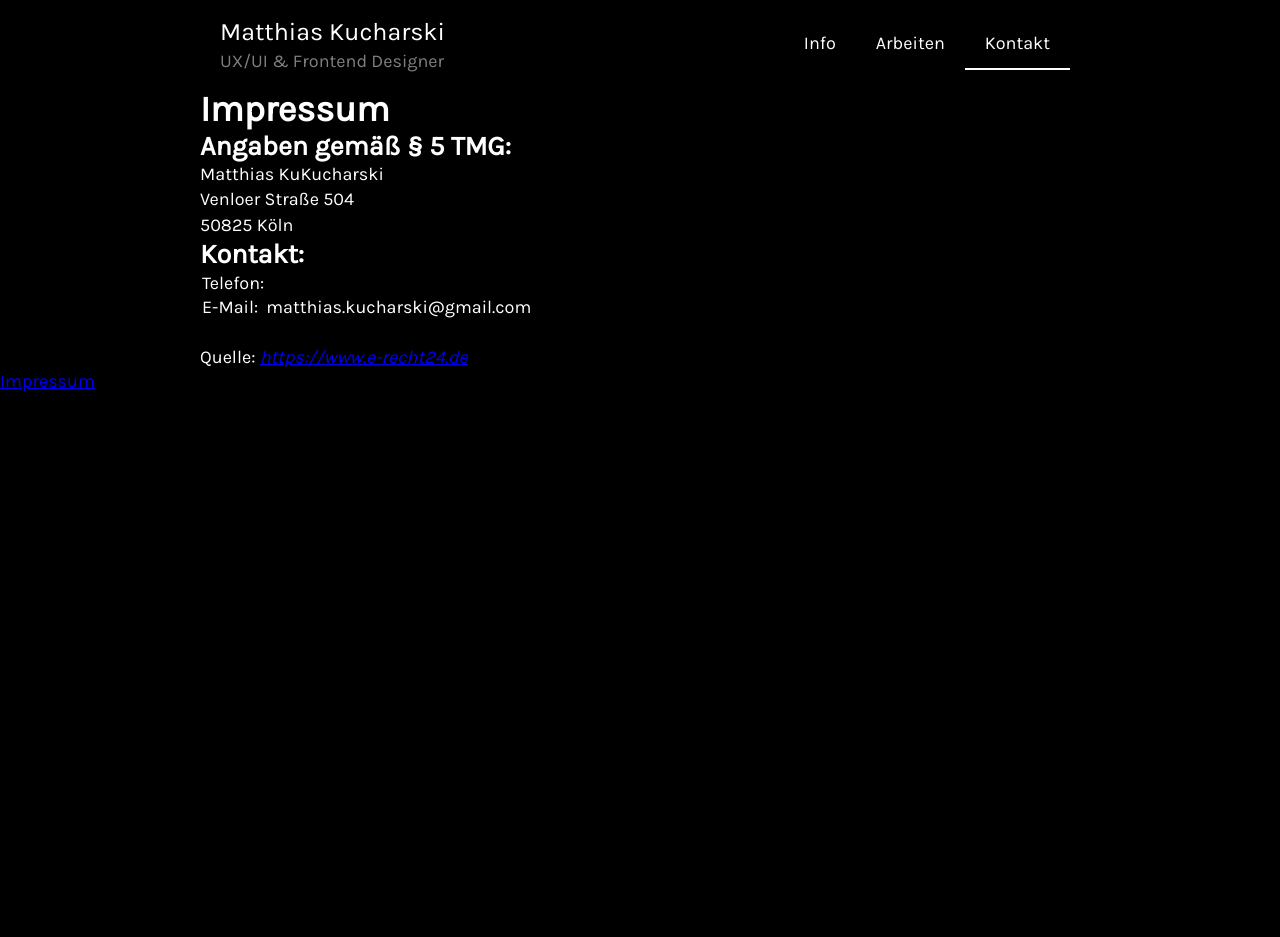
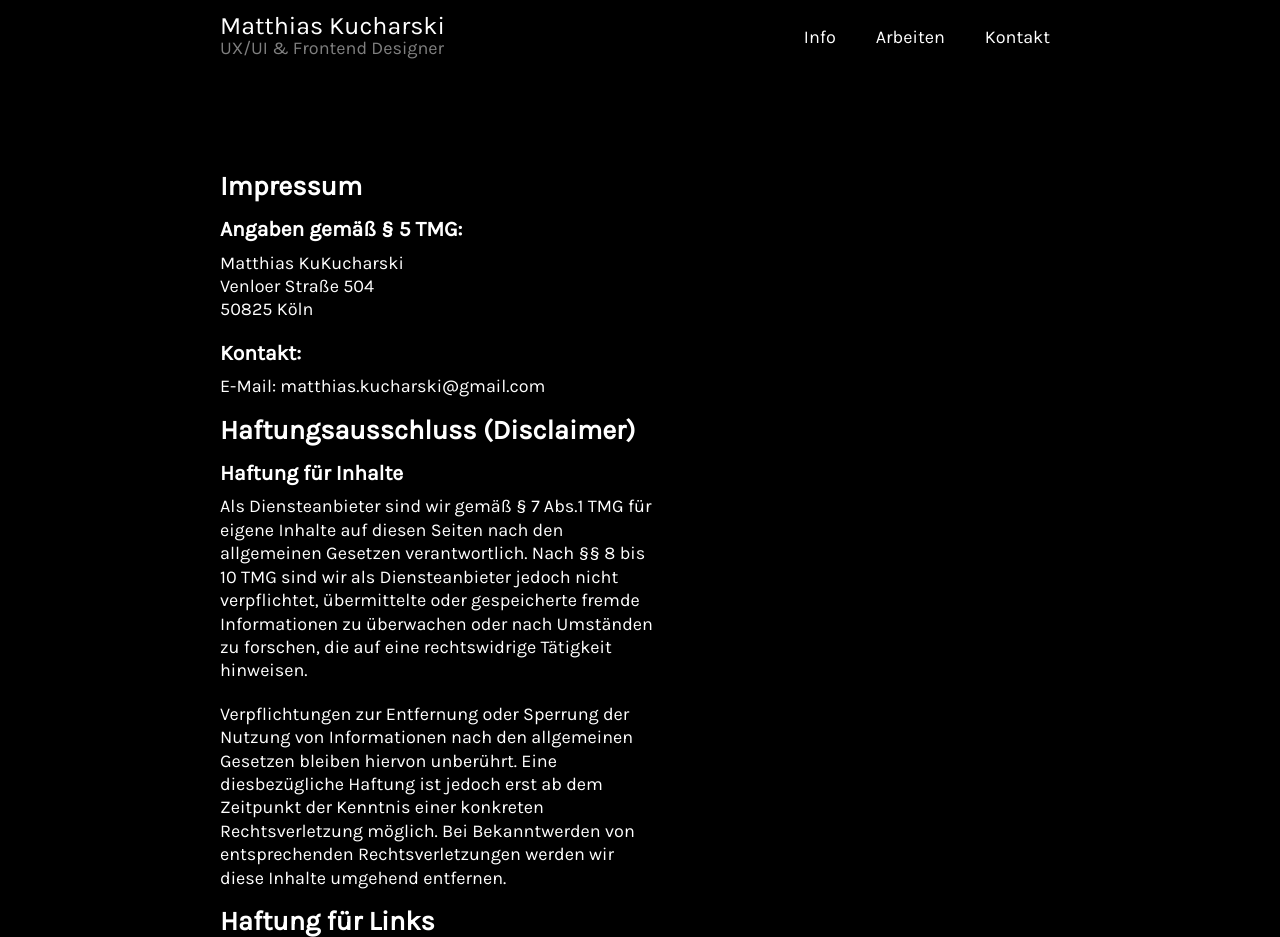
Before and after one commit to Matteska/Matthias-Kucharski, a website: page subpages/impressum.html in a window 1280 px wide. Shown: the top 937 px of the page. Before the commit the page ends 800 px from the top, so only its background shows below. Drawn offline with Linux system fonts and the light colour scheme.

Commit message:
wip styled imprint page

```diff
--- a/sass/stylesheet.scss
+++ b/sass/stylesheet.scss
@@ -49,18 +49,9 @@ $mobile-nav: 1.75rem; //28px
 body {
   font-size: $copy;
   color: $secondary-color;
+  line-height: 130%;
 
 
-  p {
-    font-size: $copy;
-    line-height: 140%;
-
-    @include for-big-desktop-up {
-      font-size: $copy-bigscreen;
-    }
-
-
-  }
 
   header {
     margin-left: 0;
@@ -210,8 +201,8 @@ body {
             font-size: $copy;
 
             &.current:link, &.current:visited, &.current:hover  {
-              border-bottom: solid 2px;
-              color: $secondary-color;
+              background-color: $secondary-color;
+              color: $primary-color;
             }
 
             &:hover {
@@ -449,5 +440,25 @@ body {
         }
       }
     }
+    .impressum {
+      padding: 80px 20px;
+      width: 50%;
+
+      &.paragraph {
+        padding-top: 50px;
+      }
+
+      p {
+        margin-bottom: 20px;
+      }
+
+      h2 {
+        margin: 20px 0;
+      }
+
+      h3 {
+        margin-bottom: 10px;
+      }
+    }
   }
 }
--- a/subpages/impressum.html
+++ b/subpages/impressum.html
@@ -18,7 +18,7 @@
       <ul class="navigation-items">
         <li><a href="info.html" title="Informationen über Matthias Kucharski">Info</a></li>
         <li><a href="arbeiten.html" title="Arbeiten von Matthias Kucharski">Arbeiten</a></li>
-        <li><a class="current" href="#" title="Kontaktmöglichkeiten">Kontakt</a></li>
+        <li><a href="kontakt.html" title="Kontaktmöglichkeiten">Kontakt</a></li>
       </ul>
       <div class="hamburger">
         <span></span>
@@ -30,25 +30,27 @@
   </header>
   <div class="wrapper">
 
-    <div class="vertical-template">
-    <h1>Impressum</h1>
-    <h2>Angaben gemäß § 5 TMG:</h2>
+    <div class="impressum">
+      <h2>Impressum</h2>
+      <h3>Angaben gemäß § 5 TMG:</h3>
       <p>Matthias KuKucharski<br />
         Venloer Straße 504<br />
         50825 Köln
       </p>
-    <h2>Kontakt:</h2>
-    <table><tr>
-      <td>Telefon:</td>
-      <td></td></tr>
-      <tr><td>E-Mail:</td>
-        <td>matthias.kucharski@gmail.com</td>
-      </tr></table>
-      <p> </p>
-      <p>Quelle: <em><a href="https://www.e-recht24.de">https://www.e-recht24.de</a></em></p>
+      <h3>Kontakt:</h3>
+      <p>E-Mail: matthias.kucharski@gmail.com</p>
+      <div class="paragraph">
+      <h2>Haftungsausschluss (Disclaimer)</h2>
+      <h3>Haftung für Inhalte</h3> <p>Als Diensteanbieter sind wir gemäß § 7 Abs.1 TMG für eigene Inhalte auf diesen Seiten nach den allgemeinen Gesetzen verantwortlich. Nach §§ 8 bis 10 TMG sind wir als Diensteanbieter jedoch nicht verpflichtet, übermittelte oder gespeicherte fremde Informationen zu überwachen oder nach Umständen zu forschen, die auf eine rechtswidrige Tätigkeit hinweisen.</p>
+      <p>Verpflichtungen zur Entfernung oder Sperrung der Nutzung von Informationen nach den allgemeinen Gesetzen bleiben hiervon unberührt. Eine diesbezügliche Haftung ist jedoch erst ab dem Zeitpunkt der Kenntnis einer konkreten Rechtsverletzung möglich. Bei Bekanntwerden von entsprechenden Rechtsverletzungen werden wir diese Inhalte umgehend entfernen.</p>
+      <h2>Haftung für Links</h2> <p>Unser Angebot enthält Links zu externen Webseiten Dritter, auf deren Inhalte wir keinen Einfluss haben. Deshalb können wir für diese fremden Inhalte auch keine Gewähr übernehmen. Für die Inhalte der verlinkten Seiten ist stets der jeweilige Anbieter oder Betreiber der Seiten verantwortlich. Die verlinkten Seiten wurden zum Zeitpunkt der Verlinkung auf mögliche Rechtsverstöße überprüft. Rechtswidrige Inhalte waren zum Zeitpunkt der Verlinkung nicht erkennbar.</p>
+      <p>Eine permanente inhaltliche Kontrolle der verlinkten Seiten ist jedoch ohne konkrete Anhaltspunkte einer Rechtsverletzung nicht zumutbar. Bei Bekanntwerden von Rechtsverletzungen werden wir derartige Links umgehend entfernen.</p> <h2>Urheberrecht</h2> <p>Die durch die Seitenbetreiber erstellten Inhalte und Werke auf diesen Seiten unterliegen dem deutschen Urheberrecht. Die Vervielfältigung, Bearbeitung, Verbreitung und jede Art der Verwertung außerhalb der Grenzen des Urheberrechtes bedürfen der schriftlichen Zustimmung des jeweiligen Autors bzw. Erstellers. Downloads und Kopien dieser Seite sind nur für den privaten, nicht kommerziellen Gebrauch gestattet.</p>
+      <p>Soweit die Inhalte auf dieser Seite nicht vom Betreiber erstellt wurden, werden die Urheberrechte Dritter beachtet. Insbesondere werden Inhalte Dritter als solche gekennzeichnet. Sollten Sie trotzdem auf eine Urheberrechtsverletzung aufmerksam werden, bitten wir um einen entsprechenden Hinweis. Bei Bekanntwerden von Rechtsverletzungen werden wir derartige Inhalte umgehend entfernen.</p>
+    </div>
+
     </div>
   </div>
-    <footer><a href="#">Impressum<a/><footer>
+  <footer><a href="#">zurück zur Startseite<a/><footer>
     <script>
     document.getElementsByClassName("hamburger")[0].addEventListener("click", function(){
       this.classList.toggle("close");
```
Also changed, not shown: css/stylesheet.css, 1 other file. Lines whose indentation alone changed are shown as unchanged.
